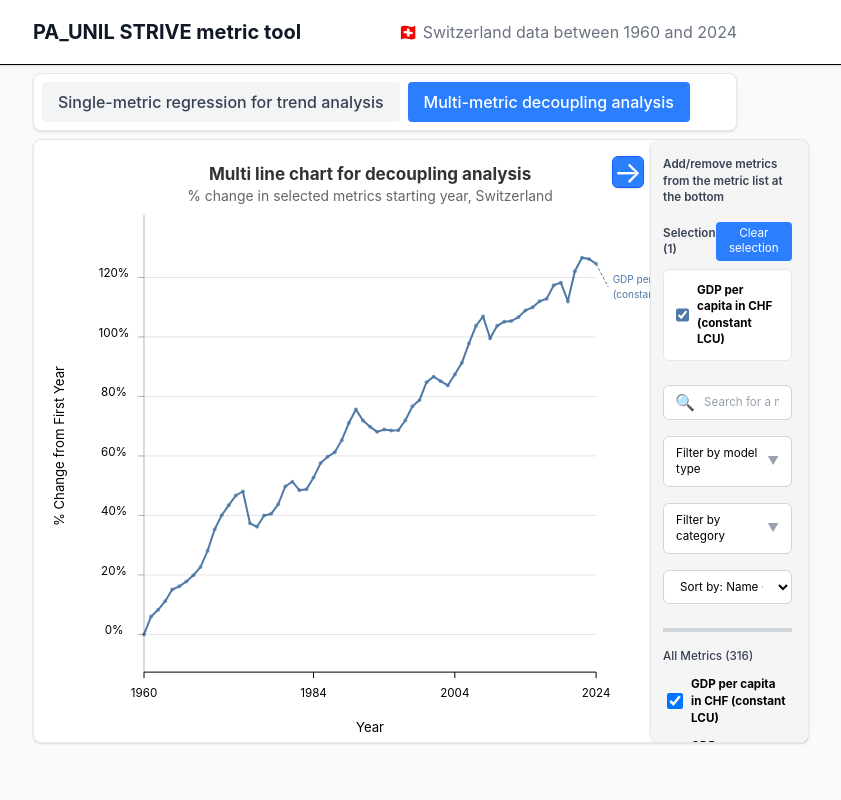
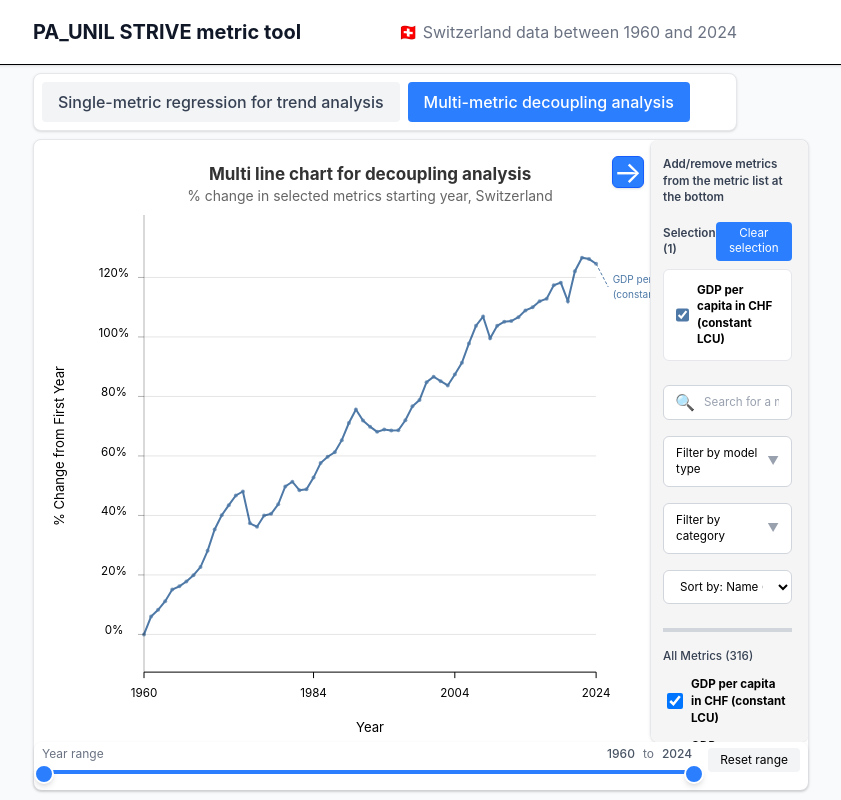
Before and after one commit to DBDViz90/STRIVE-metrics, a React (Vite) app: page / in a window 1280 px wide. Both pictures are taken after a click on the button "Multi-metric decoupling analysis". Shown: the whole page, without its empty margins (255-1096 px from the left). Built offline with nearby package versions, Linux system fonts and the light colour scheme.

Commit message:
sliders_v4

```diff
--- a/src/components/charts/MultiMetricLineChart.jsx
+++ b/src/components/charts/MultiMetricLineChart.jsx
@@ -10,6 +10,7 @@ import { AxisLeft } from '../Axes/AxisLeft';
 import { AxisBottom } from '../Axes/AxisBottom';
 import { SearchBar } from '../custom_ui/SearchBar';
 import { Tooltip } from '../custom_ui/Tooltip';
+import { Slider } from '../custom_ui/Slider';
 import { useDimensions } from '../../../hooks/use-dimensions';
 
 // Constants
@@ -115,6 +116,9 @@ export const MultiMetricLineChart = ({
     // State for dropdown visibility
     const [showModelDropdown, setShowModelDropdown] = useState(false);
     const [showCategoryDropdown, setShowCategoryDropdown] = useState(false);
+
+    // State for year range slider
+    const [yearRange, setYearRange] = useState(null);
 
     // Ref for metric list scrolling
     const metricListRef = useRef(null);
@@ -380,21 +384,50 @@ export const MultiMetricLineChart = ({
     const itemFontSize = Math.max(11, width * 0.015);
     const tooltipFontSize = Math.max(11, width * 0.013);
 
-    // Get all years from chartData
+    // Calculate full year range from raw data (not filtered chartData)
+    const fullYearRange = useMemo(() => {
+        if (data.length === 0) return [1960, 2024];
+        const allYears = data.map(d => d.year).filter(y => y !== null && y !== undefined);
+        if (allYears.length === 0) return [1960, 2024];
+        return d3.extent(allYears);
+    }, [data]);
+
+    // Initialize yearRange when data changes
+    useEffect(() => {
+        if (fullYearRange && fullYearRange.length === 2) {
+            setYearRange(fullYearRange);
+        }
+    }, [fullYearRange]);
+
+    // Effective year range: use slider range if set, otherwise full range
+    const effectiveYearRange = useMemo(() => {
+        if (yearRange && yearRange.length === 2) {
+            return [Math.max(1960, yearRange[0]), Math.min(2024, yearRange[1])];
+        }
+        return fullYearRange;
+    }, [yearRange, fullYearRange]);
+
+    // Filter chartData based on effective year range
+    const filteredChartData = useMemo(() => {
+        if (chartData.length === 0) return [];
+        return chartData.filter(d => d.year >= effectiveYearRange[0] && d.year <= effectiveYearRange[1]);
+    }, [chartData, effectiveYearRange]);
+
+    // Get all years from filtered chartData
     const years = useMemo(() => {
-        if (chartData.length === 0) return [];
-        return chartData.map(d => d.year).sort((a, b) => a - b);
-    }, [chartData]);
+        if (filteredChartData.length === 0) return [];
+        return filteredChartData.map(d => d.year).sort((a, b) => a - b);
+    }, [filteredChartData]);
 
-    // Get min/max % change across all selected metrics
+    // Get min/max % change across all selected metrics (from filtered data)
     const yDomain = useMemo(() => {
-        if (chartData.length === 0 || selectedMetrics.length === 0) return [0, 1];
+        if (filteredChartData.length === 0 || selectedMetrics.length === 0) return [0, 1];
 
         let minPercent = Infinity;
         let maxPercent = -Infinity;
 
         selectedMetrics.forEach(metricName => {
-            const metricValues = chartData
+            const metricValues = filteredChartData
                 .map(d => d[metricName] !== undefined ? d[metricName] : 0)
                 .filter(v => v !== null && v !== undefined);
 
@@ -420,7 +453,7 @@ export const MultiMetricLineChart = ({
         }
 
         return [minPercent - padding, maxPercent + padding];
-    }, [chartData, selectedMetrics]);
+    }, [filteredChartData, selectedMetrics]);
 
     // X and Y scales
     const xScale = useMemo(() => {
@@ -446,13 +479,13 @@ export const MultiMetricLineChart = ({
             .defined(d => d.value !== null && d.value !== undefined);
     }, [xScale, yScale]);
 
-    // Get line data for each selected metric
+    // Get line data for each selected metric (from filtered data)
     const metricLineData = useMemo(() => {
-        if (chartData.length === 0) return {};
+        if (filteredChartData.length === 0) return {};
 
         const result = {};
         selectedMetrics.forEach(metricName => {
-            const lineData = chartData
+            const lineData = filteredChartData
                 .map(d => ({ year: d.year, value: d[metricName] !== undefined ? d[metricName] : null }))
                 .filter(d => d.value !== null);
             if (lineData.length >= 2) {
@@ -460,7 +493,7 @@ export const MultiMetricLineChart = ({
             }
         });
         return result;
-    }, [chartData, selectedMetrics]);
+    }, [filteredChartData, selectedMetrics]);
 
     // Format function for y-axis
     const formatPercent = useCallback((value) => {
@@ -482,7 +515,7 @@ export const MultiMetricLineChart = ({
 
     // Mouse move handler for tooltip
     const handleMouseMove = useCallback((e) => {
-        if (!xScale || chartData.length === 0 || selectedMetrics.length === 0) {
+        if (!xScale || filteredChartData.length === 0 || selectedMetrics.length === 0) {
             setTooltipData(null);
             return;
         }
@@ -498,13 +531,13 @@ export const MultiMetricLineChart = ({
 
         // Find closest year
         const yearValue = xScale.invert(mouseX);
-        const allYears = [...new Set(chartData.map(d => d.year))].sort((a, b) => a - b);
+        const allYears = [...new Set(filteredChartData.map(d => d.year))].sort((a, b) => a - b);
         const closestYear = allYears.reduce((a, b) =>
             Math.abs(a - yearValue) < Math.abs(b - yearValue) ? a : b
         );
 
         // Get data for this year
-        const yearData = chartData.find(d => d.year === closestYear);
+        const yearData = filteredChartData.find(d => d.year === closestYear);
         if (!yearData) {
             setTooltipData(null);
             return;
@@ -556,7 +589,7 @@ export const MultiMetricLineChart = ({
             metrics: metricsList
         });
         setHoveredYear(closestYear);
-    }, [xScale, boundsWidth, chartData, selectedMetrics, formatValue, getMetricColor, MARGIN]);
+    }, [xScale, boundsWidth, filteredChartData, selectedMetrics, formatValue, getMetricColor, MARGIN]);
 
     // Mouse leave handler
     const handleMouseLeave = useCallback(() => {
@@ -620,7 +653,8 @@ export const MultiMetricLineChart = ({
     }, [metricLineData, boundsWidth, yScale]);
 
     return (
-        <div ref={containerRef} className="flex flex-col md:flex-row relative gap-6" style={{ width, height: chartContainerHeight, fontFamily: FONT_FAMILY, alignItems: 'flex-start', overflow: 'hidden' }}>
+        <>
+            <div ref={containerRef} className="flex flex-col md:flex-row relative gap-6" style={{ width, height: chartContainerHeight, fontFamily: FONT_FAMILY, alignItems: 'flex-start', overflow: 'hidden' }}>
             {/* Collapse/Expand Button */}
             {!isMobileLayout && (
                 <button
@@ -748,7 +782,7 @@ export const MultiMetricLineChart = ({
                         })}
 
                         {/* Vertical hover line */}
-                        {hoveredYear !== null && chartData.some(d => d.year === hoveredYear) && (
+                        {hoveredYear !== null && filteredChartData.some(d => d.year === hoveredYear) && (
                             <line
                                 x1={xScale(hoveredYear)}
                                 y1={0}
@@ -848,7 +882,7 @@ export const MultiMetricLineChart = ({
             </div>
 
             {/* Side Pane */}
-            {!isPaneCollapsedState && (
+        {!isPaneCollapsedState && (
                 <div
                     className={`border-l border-gray-200 bg-[#f5f5f5] p-4 rounded-lg shadow-sm ${isMobileLayout ? 'w-full pl-4 order-first overflow-y-auto overflow-x-hidden' : 'pl-3 overflow-y-auto overflow-x-hidden'}`}
                     style={{
@@ -1113,7 +1147,27 @@ export const MultiMetricLineChart = ({
                     </div>
                 </div>
             )}
-        </div>
+        </div> {/* THIS CLOSING DIV IS THE CLOSING DIV OF THE FLEX CONTAINER */}
+
+        {/* Year Range Slider */}
+        <div className="pt-1 pb-4 mt-0 px-2 flex items-center gap-4 rounded-lg shadow-sm w-full">
+            <Slider
+                value={yearRange || fullYearRange}
+                min={fullYearRange[0]}
+                max={fullYearRange[1]}
+                onChange={setYearRange}
+                label="Year range"
+                unit=""
+            />
+            <button
+                onClick={() => setYearRange(fullYearRange)}
+                className="px-3 py-1 text-xs bg-gray-100 rounded hover:bg-gray-200 transition-colors whitespace-nowrap"
+            >
+                Reset range
+            </button>
+        </div> {/* THIS DIV IS THE CLOSING DIV OF THE YEAR RANGE SLIDER */}
+
+        </>
     );
 };
 
```
